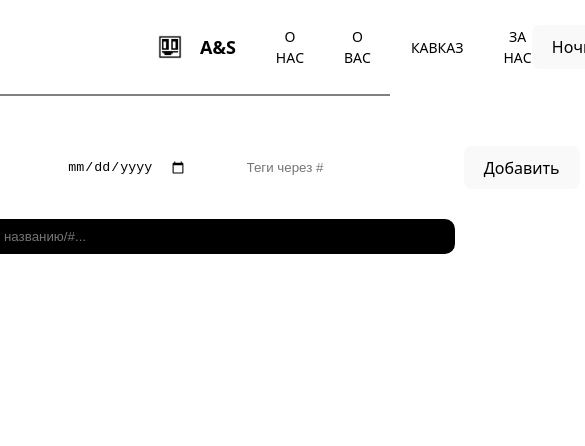
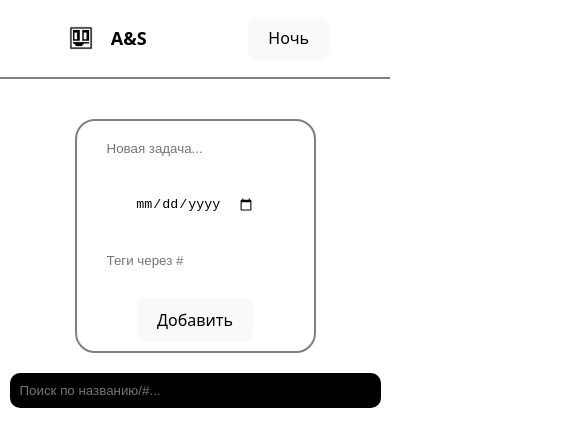
Before and after one commit to zaikinale/react_29_10_25.io, a React (Vite) app: page / in a window 390 px wide. Shown: the top 446 px of the page, 585 px wide, since content can reach past the window. Built offline with nearby package versions, Linux system fonts and the light colour scheme.

Commit message:
fix_design_adaptive

```diff
--- a/src/components/Header/style.module.css
+++ b/src/components/Header/style.module.css
@@ -1,13 +1,13 @@
 
 .header {
     box-sizing: border-box;
-    padding: 10px 150px;
+    padding: 10px 10px;
     width: 100%;
     background-color: white;
     display: flex;
     flex-direction: row;
     align-items: center;
-    justify-content: space-between;
+    justify-content: space-around;
     margin-bottom: 40px;
     border-bottom: 2px solid gray;
 }
@@ -72,3 +72,9 @@
     /* font-weight: bold; */
     /* transition: 0.5s ease-in-out; */
 }
+
+@media (max-width: 860px) {
+    .navigation {
+        display: none;
+    }
+}
--- a/src/components/TaskAddFrom/style.module.css
+++ b/src/components/TaskAddFrom/style.module.css
@@ -2,12 +2,13 @@
 
 .form {
     padding: 10px;
-    /* border: 2px solid gray; */
+    flex-wrap: wrap;
     background-color: var(--bg);
     border-radius: 20px;
     align-items: center;
     display: flex;
     flex-direction: row;
+    justify-content: center;
     gap: 20px;
 }
 
@@ -22,5 +23,12 @@
     border-radius: 10px;
     background-color: white;
     color: black;
+}
+
+@media (max-width: 800px) {
+    .form {
+        flex-direction: column;
+        border: 2px solid gray;
+    }
 
 }
--- a/src/components/TaskManager/style.module.css
+++ b/src/components/TaskManager/style.module.css
@@ -14,6 +14,7 @@
 .search {
     padding: 10px;
     width: 500px;
+    max-width: 90%;
     border-radius: 10px;
     background-color: var(--text);
     color: var(--bg);
```
